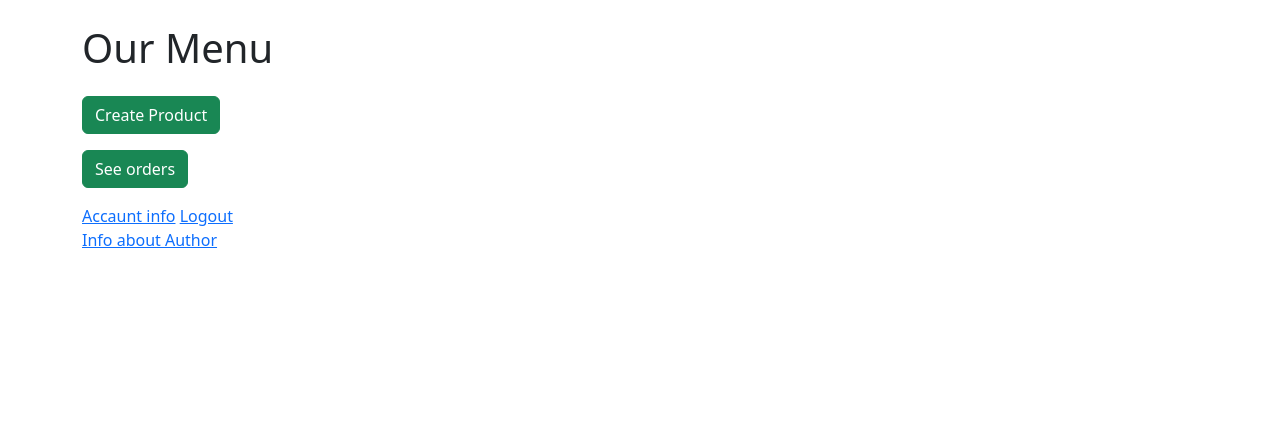
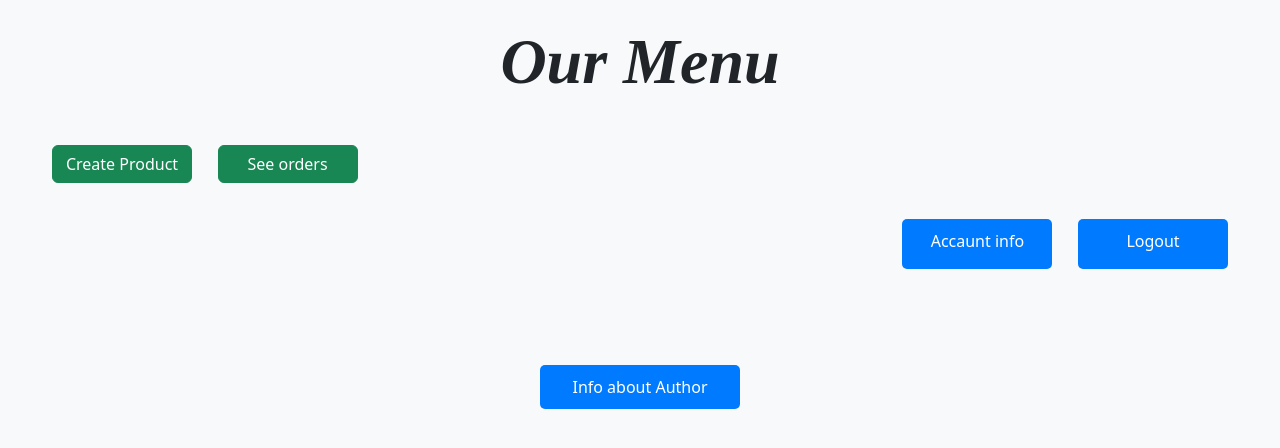
Before and after one commit to ujera/Food_Order, a Flask app: template templates/index.html in a window 1280 px wide. Shown: the top 448 px of the page. Run offline with Flask 3, Linux system fonts and the light colour scheme; the template is opened without the code that fills it, so the values that code supplies are empty; a user stored in the database is signed in.

Commit message:
finished

```diff
--- a/templates/index.html
+++ b/templates/index.html
@@ -5,17 +5,122 @@
     <meta name="viewport" content="width=device-width, initial-scale=1.0" />
     <title>Food Menu</title>
     <link href="https://cdn.jsdelivr.net/npm/bootstrap@5.3.0/dist/css/bootstrap.min.css" rel="stylesheet" />
+    <style>
+        body {
+            background-color: #f8f9fa;
+        }
+        .container {
+            max-width: 1200px;
+        }
+        .card {
+            transition: transform 0.2s;
+        }
+        .card:hover {
+            transform: scale(1.05);
+        }
+        .buttons {
+            display: flex;
+            flex-direction: row;
+            justify-content:end;
+            align-items: center;
+            margin-bottom: 20px;
+            gap: 2vw;
+        }
+        .buttons a {
+            text-decoration: none;
+            padding: 10px 20px;
+            border-radius: 5px;
+            color: white;
+            background-color: #007bff;
+            transition: background-color 0.3s;
+            width: 10%;
+            text-align: center;
+        }
+        .buttons a:hover {
+            background-color: #0056b3;
+        }
+        .btn-success:hover {
+            text-align: center;
+            background-color: #28a745;
+            color: white;
+        }
+        .orders {
+            display: flex;
+            flex-direction: row;
+            justify-content: start;
+            align-items: center;
+            margin-bottom: 20px;
+            gap: 2vw;
+            .btn-success {
+                width: 140px;
+                text-align: center;
+            }
+        }
+        .card-img-top {
+            height: 200px;
+            object-fit: cover;
+        }
+        .container h1 {
+            text-align: center;
+            margin-bottom: 20px;
+            font-size: 4rem;
+            font-family: 'Times New Roman', Times, serif;
+            font-weight: 900;
+            font-style: italic;
+        }
+        .author {
+            background-color: #007bff;
+            color: white;
+            text-decoration: none;
+            padding: 10px 20px;
+            border-radius: 5px;
+            transition: background-color 0.3s;
+            display: block;
+            text-align: center;
+            margin-top: 10vh;
+            margin-bottom: 5vh;
+            margin-right: auto;
+            margin-left: auto;
+            width: 200px;
+        }
+        .logined {
+            display: flex;
+            flex-direction: row;
+            justify-content: end;
+            align-items: center;
+            margin-bottom: 2vh;
+            gap: 2vw;
+
+        }
+        .logined a {
+            text-decoration: none;
+            padding: 10px 20px;
+            border-radius: 5px;
+            color: white;
+            background-color: #007bff;
+            transition: background-color 0.3s;
+            height: 50px;
+            width: 150px;
+            text-align:center;
+            white-space: nowrap;
+        }
+        .logined a:hover {
+            background-color: #0056b3;
+        }
+
+    </style>
 </head>
 <body>
     <div class="container mt-4">
         <h1 class="mb-4">Our Menu</h1>
 
-        {% if not session.user_id %}  {# Check if user is NOT logged in #}
-        <a href="/login">Login</a>
-        <a href="/register">Register</a>
+        <div class="buttons">{% if not session.user_id %}  {# Check if user is NOT logged in #}
+        <a href="/login" class="button">Login</a>
+        <a href="/register" class="button">Register</a>
         {% endif %}
+        </div>
 
-        {% if session.user_role == 'admin' %}
+        <div class="orders">{% if session.user_role == 'admin' %}
             <div class="mb-3">
                 <a href="/product/create" class="btn btn-success">Create Product</a>
             </div>
@@ -23,12 +128,12 @@
               <a href="/orders" class="btn btn-success">See orders</a>
           </div>
 
-        {% endif %}
+        {% endif %}</div>
 
-        {% if session.user_id %}
+        <div class="logined">{% if session.user_id %}
           <a href="/user">Accaunt info</a>
           <a href="/logout">Logout</a>
-        {% endif %}
+        {% endif %}</div>
 
 
 
@@ -52,7 +157,7 @@
             {% endfor %}
         </div>
 
-        <a href="/author">Info about Author </a>
+        <a href="/author" class="author">Info about Author </a>
 
     </div>
 </body>
```
Also changed, not shown: app.py (deleted), templates/base.html (deleted), templates/dashboard.html (deleted), templates/logout.html (deleted).
